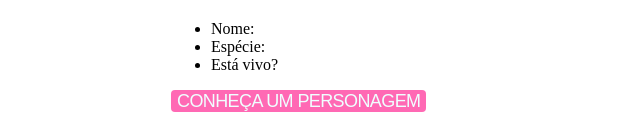
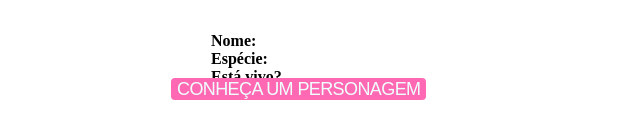
Before and after one commit to CRISTINA28SANTOS/MINICURSO, a plain HTML site: page Index.html in a window 1280 px wide. Shown: the part 509-633 px from the top of the page, without its empty margins (319-959 px from the left). Drawn offline with Linux system fonts and the light colour scheme.

Commit message:
Alteração

```diff
--- a/Style.css
+++ b/Style.css
@@ -39,5 +39,8 @@ main > section button {
 }
 
 #detalhes-container {
-
+    font-weight: bold;
+    list-style-type: none;
+    height: 30px;
+    width: 90%;
 }
```
